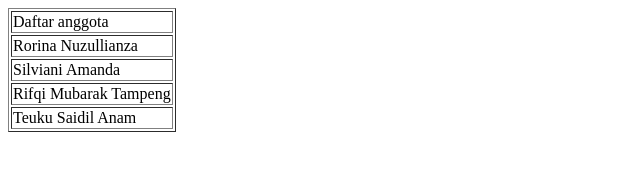
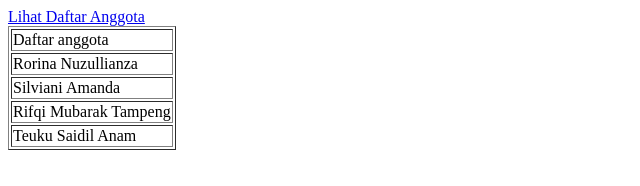
Before and after one commit to SilvianiAmanda/TIK214-2024-2-WeatherFit, a plain HTML site: page index.html in a window 1280 px wide. Shown: the whole page, without its empty margins (0-640 px from the left). Drawn offline with Linux system fonts and the light colour scheme.

Commit message:
Update index.html

```diff
--- a/index.html
+++ b/index.html
@@ -10,6 +10,9 @@
       <tr><td>Silviani Amanda</td></tr>
       <tr><td>Rifqi Mubarak Tampeng</td></tr>
       <tr><td>Teuku Saidil Anam</td></tr>
+
+    <a href="./2204111010003.html">Lihat Daftar Anggota</a>
+
     </table>
   </body>
 </html>
```
